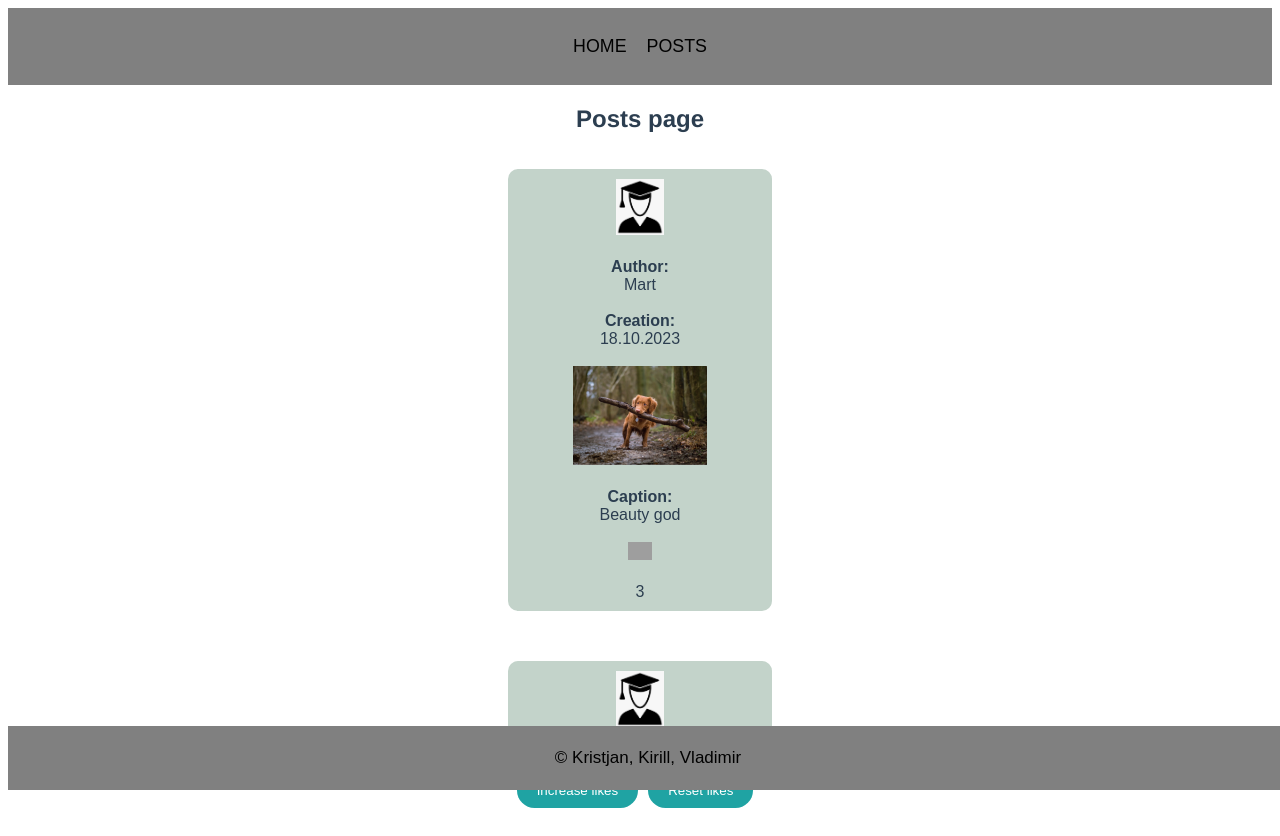
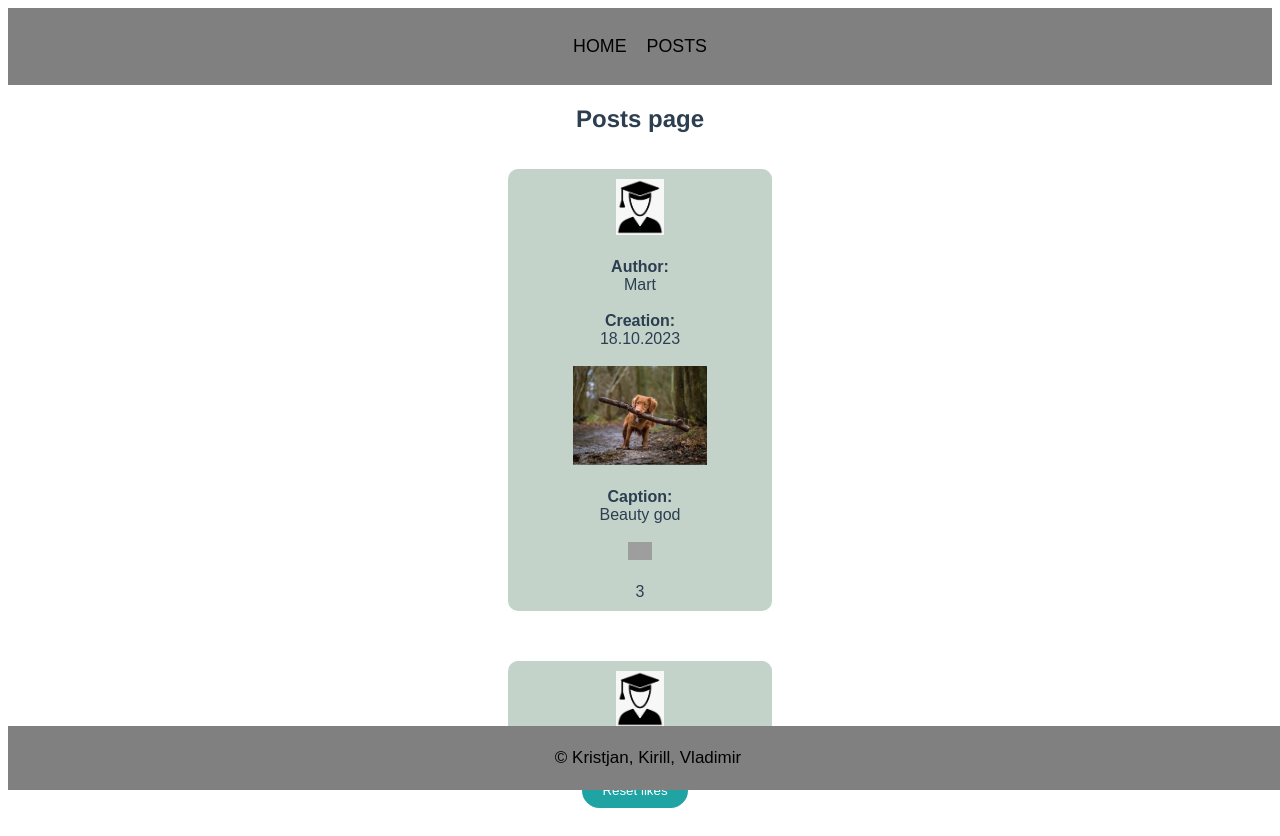
Before and after one commit to VladimirM1/WADHW3_GroupBI, a Vue app: page /#/posts in a window 1280 px wide. Built offline with nearby package versions, Linux system fonts and the light colour scheme; grey boxes are pictures that could not be loaded.

Commit message:
Commented a testing Increase_likes button

```diff
--- a/src/views/PostView.vue
+++ b/src/views/PostView.vue
@@ -3,7 +3,7 @@
       <h2>Posts page</h2>
       <Posts></Posts>
 
-      <button v-on:click="IncreaseLike">Increase likes</button>
+      <!-- <button v-on:click="IncreaseLike">Increase likes</button> -->
       <button v-on:click="ResetLikes">Reset likes</button><br />
 
     </div>
```
